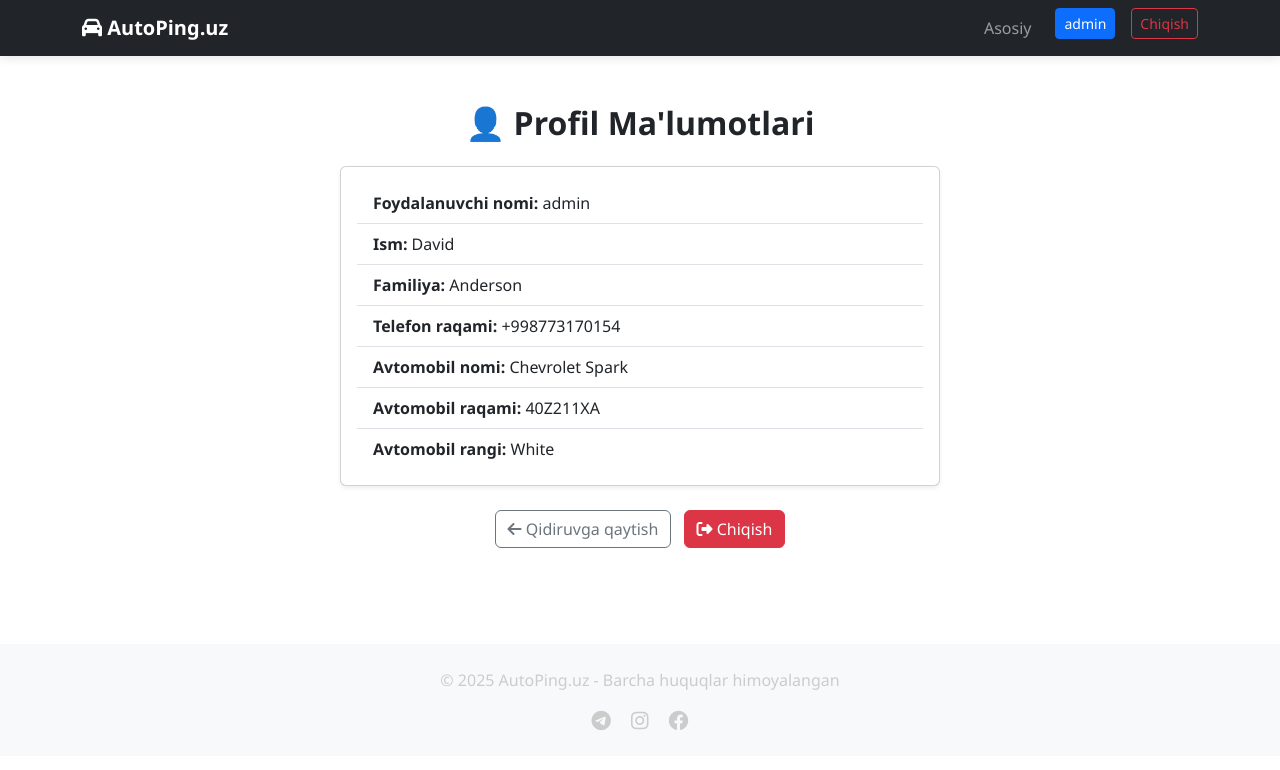
After one commit to Dav2dAnderson/car_owner_detector, a Django app: page /profile/ in a window 1280 px wide. The commit adds this page. Shown: the top 770 px of the page. Run offline with Django 5.2, Linux system fonts and the light colour scheme; a user stored in the database is signed in; data comes from the database, SQL or seed files in the repository; both versions use the stored data as it was after the commit.

Commit message:
Profile Logout qo'shildi!

```diff
--- a/accounts/urls.py
+++ b/accounts/urls.py
@@ -1,10 +1,13 @@
 from django.urls import path
 
-from .views import search_user, CustomRegisterView, CustomLoginView
+from .views import search_user, CustomRegisterView, CustomLoginView, CustomLogoutView, ProfileView
 
 
 urlpatterns = [
     path('search/', search_user, name='search_user'),
     path('register/', CustomRegisterView.as_view(), name="register_user"),
-    path('login/', CustomLoginView.as_view(), name='login_user')
+    path('login/', CustomLoginView.as_view(), name='login_user'),
+    path('logout/', CustomLogoutView.as_view(), name='logout_user'),
+    path('profile/', ProfileView.as_view(), name="profile" ),
+
 ]
--- a/accounts/views.py
+++ b/accounts/views.py
@@ -1,10 +1,25 @@
 from django.shortcuts import render, redirect
 from django.views import View
-from django.contrib.auth import authenticate, login
+from django.contrib.auth import authenticate, login, logout
+from django.contrib.auth.decorators import login_required
+from django.contrib.auth.mixins import LoginRequiredMixin
+from django.views.generic.detail import DetailView
+from django.shortcuts import get_object_or_404
+
 from django.contrib import messages
 
 from .models import CustomUser
 # Create your views here.
+
+class ProfileView(LoginRequiredMixin, DetailView):
+    model = CustomUser
+    template_name = 'profile.html'
+    context_object_name = 'user'
+    login_url = 'login_user'
+
+
+    def get_object(self):
+        return get_object_or_404(CustomUser, pk=self.request.user.pk)
 
 
 def search_user(request):
@@ -72,3 +87,10 @@ class CustomLoginView(View):
         else:
             messages.error(request, "Foydalanuvchi nomi yoki parol noto'g'ri")
             return render(request, 'login.html')
+
+
+class CustomLogoutView(View):
+    def get(self, request):
+        logout(request)
+        messages.success(request, "Hisobdan chiqdingiz!")
+        return redirect('login_user')
--- a/myenv/pyvenv.cfg
+++ b/myenv/pyvenv.cfg
@@ -2,4 +2,4 @@ home = C:\Users\user\AppData\Local\Programs\Python\Python313
 include-system-site-packages = false
 version = 3.13.0
 executable = C:\Users\user\AppData\Local\Programs\Python\Python313\python.exe
-command = C:\Users\user\AppData\Local\Programs\Python\Python313\python.exe -m venv C:\Users\user\car_owner_detector\myenv
+command = C:\Users\user\AppData\Local\Programs\Python\Python313\python.exe -m venv C:\Users\user\Desktop\car_owner_detector\myenv
--- /dev/null
+++ b/templates/profile.html
@@ -0,0 +1,78 @@
+<!DOCTYPE html>
+<html lang="uz">
+<head>
+  <meta charset="UTF-8" />
+  <meta name="viewport" content="width=device-width, initial-scale=1.0"/>
+  <title>Profil - AutoPing.uz</title>
+
+  <!-- Bootstrap CSS -->
+  <link href="https://cdn.jsdelivr.net/npm/bootstrap@5.3.0/dist/css/bootstrap.min.css" rel="stylesheet"/>
+  <!-- Font Awesome -->
+  <link rel="stylesheet" href="https://cdnjs.cloudflare.com/ajax/libs/font-awesome/6.4.0/css/all.min.css"/>
+  <!-- Custom CSS -->
+  <link rel="stylesheet" href="/static/css/style.css"/>
+</head>
+<body>
+
+<!-- Navbar -->
+<nav class="navbar navbar-expand-lg navbar-dark bg-dark sticky-top">
+  <div class="container">
+    <a class="navbar-brand fw-bold" href="#"><i class="fas fa-car"></i> AutoPing.uz</a>
+    <button class="navbar-toggler" type="button">
+      <span class="navbar-toggler-icon"></span>
+    </button>
+    <div class="collapse navbar-collapse" id="navbarNav">
+      <ul class="navbar-nav ms-auto">
+        <li class="nav-item"><a class="nav-link" href="{% url 'search_user' %}">Asosiy</a></li>
+        {% if request.user.is_authenticated %}
+        <li class="nav-item">
+            <a class="btn btn-primary btn-sm ms-3" href="#">{{ request.user.username }}</a>
+        </li>
+        <li class="nav-item">
+            <a class="btn btn-outline-danger btn-sm ms-3" href="{% url 'logout_user' %}">Chiqish</a>
+        </li>
+        {% endif %}
+      </ul>
+    </div>
+  </div>
+</nav>
+
+<!-- Profil Ma'lumotlari -->
+<section class="py-5">
+  <div class="container">
+    <h2 class="fw-bold mb-4 text-center">👤 Profil Ma'lumotlari</h2>
+    <div class="card shadow-sm mx-auto" style="max-width: 600px;">
+      <div class="card-body">
+        <ul class="list-group list-group-flush">
+          <li class="list-group-item"><strong>Foydalanuvchi nomi:</strong> {{ user.username }}</li>
+          <li class="list-group-item"><strong>Ism:</strong> {{ user.first_name }}</li>
+          <li class="list-group-item"><strong>Familiya:</strong> {{ user.last_name }}</li>
+          <li class="list-group-item"><strong>Telefon raqami:</strong> {{ user.phone_number }}</li>
+          <li class="list-group-item"><strong>Avtomobil nomi:</strong> {{ user.car }}</li>
+          <li class="list-group-item"><strong>Avtomobil raqami:</strong> {{ user.car_number }}</li>
+          <li class="list-group-item"><strong>Avtomobil rangi:</strong> {{ user.car_color }}</li>
+        </ul>
+      </div>
+    </div>
+
+    <div class="mt-4 text-center">
+      <a href="{% url 'search_user' %}" class="btn btn-outline-secondary me-2"><i class="fas fa-arrow-left"></i> Qidiruvga qaytish</a>
+      <a href="{% url 'logout_user' %}" class="btn btn-danger"><i class="fas fa-sign-out-alt"></i> Chiqish</a>
+    </div>
+  </div>
+</section>
+
+<!-- Footer -->
+<footer class="py-4 bg-light mt-5">
+  <div class="container text-center">
+    <p>&copy; 2025 AutoPing.uz - Barcha huquqlar himoyalangan</p>
+    <div>
+      <a href="#"><i class="fab fa-telegram fa-lg"></i></a>
+      <a href="#"><i class="fab fa-instagram fa-lg"></i></a>
+      <a href="#"><i class="fab fa-facebook fa-lg"></i></a>
+    </div>
+  </div>
+</footer>
+
+</body>
+</html>
```
Also changed, not shown: templates/index.html (+12 -3 lines), db.sqlite3.
